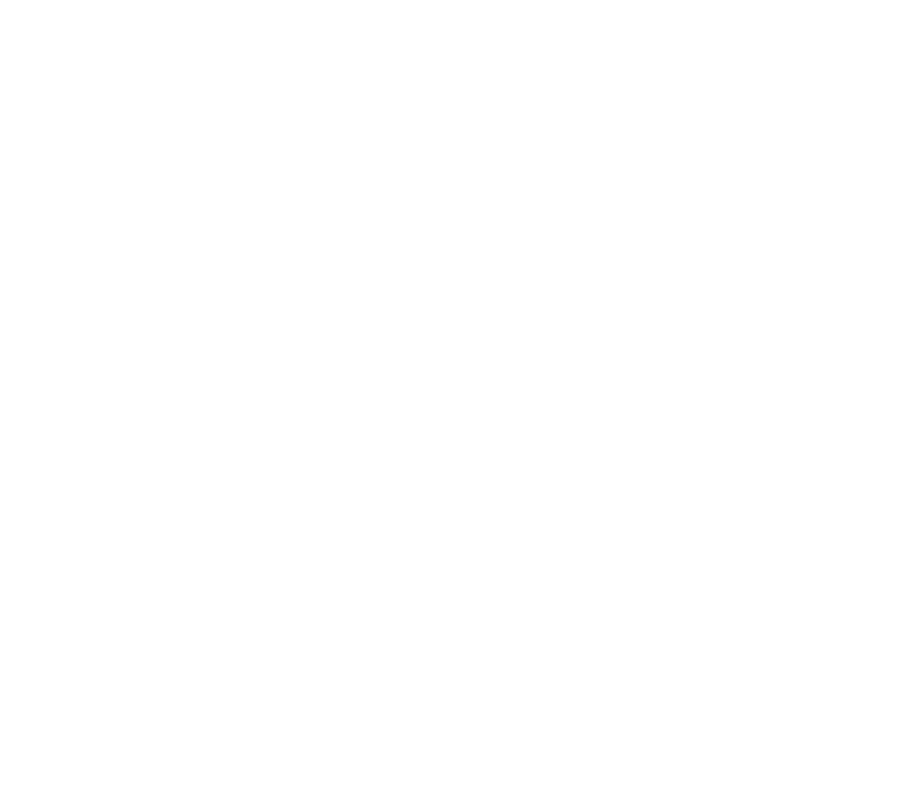
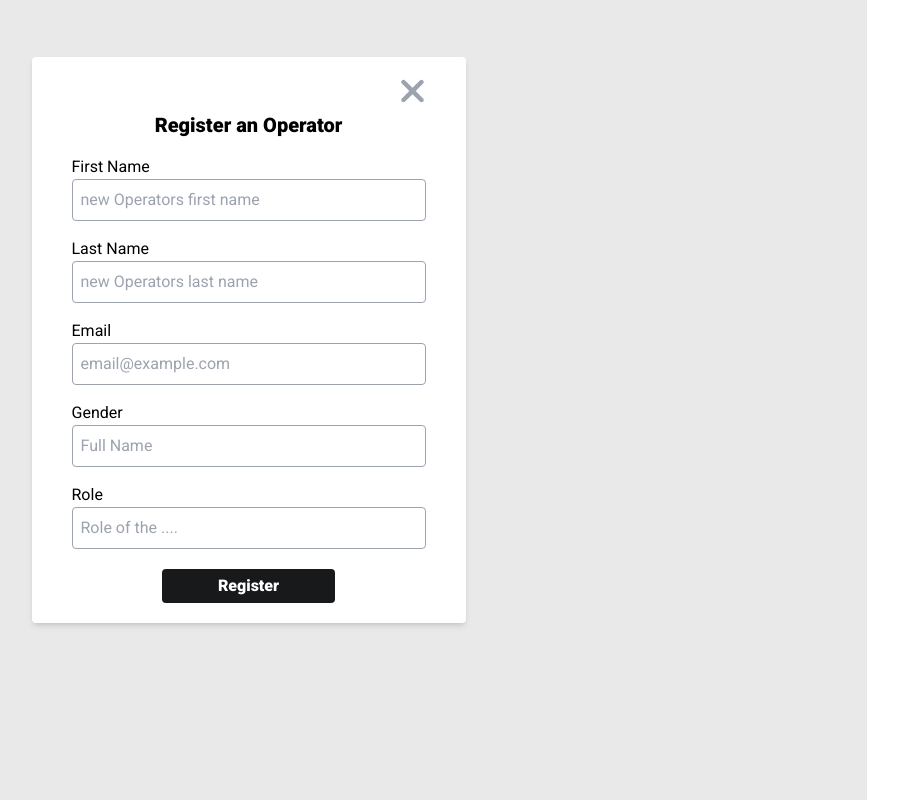
Before and after one commit to atlp-rwanda/Phantom-Frontend-Elites, a React app: page /modal in a window 1280 px wide. Before the commit this address had no page. Shown: the whole page, without its empty margins (370-1268 px from the left). Built offline with nearby package versions, Linux system fonts and the light colour scheme.

Commit message:
The Table component was created

```diff
--- a/src/App.js
+++ b/src/App.js
@@ -5,6 +5,7 @@ import { BrowserRouter as Router, Routes, Route } from "react-router-dom";
 import Home from "./components/Home";
 import About from "./components/About";
 import Operators from "./components/AdminDashboard/Operators";
+import OperatorRegistrationModel from "./components/AdminDashboard/OperatorRegistrationModel";
 
 /* =============================================
 App Function Component
@@ -21,6 +22,7 @@ const App = () => {
             <Route path="/" element={<Home />} />
             <Route path="/about" element={<About />} />
             <Route path="/operators" element={<Operators />} />
+            <Route path="/modal" element={<OperatorRegistrationModel />} />
           </Routes>
         </React.StrictMode>
       </div>
--- a/src/components/AdminDashboard/ChildComponents/Button.jsx
+++ b/src/components/AdminDashboard/ChildComponents/Button.jsx
@@ -1,18 +1,25 @@
-import React from "react";
+import React, { useState } from "react";
 import { faCirclePlus } from "@fortawesome/free-solid-svg-icons";
 import { FontAwesomeIcon } from "@fortawesome/react-fontawesome";
 import { Link } from "react-router-dom";
+import OperatorRegistrationModel from "../OperatorRegistrationModel";
 
 const Button = () => {
+  const [openModel, setOpenModel] = useState(false);
   return (
-    <>
-      <button className="border border-white rounded bg-[#363740] py-[3px]">
+    <div className="flex justify-end">
+      <button
+        onClick={() => setOpenModel(true)}
+        className="border border-white rounded bg-[#363740] py-[3px]"
+      >
         <FontAwesomeIcon className="text-white pr-2 pl-2" icon={faCirclePlus} />
         <Link className="pr-2 text-white border-transparent" to="">
           Operator
         </Link>
       </button>
-    </>
+
+      {openModel && <OperatorRegistrationModel closeModel={setOpenModel} />}
+    </div>
   );
 };
 
--- a/src/components/AdminDashboard/ChildComponents/Table.jsx
+++ b/src/components/AdminDashboard/ChildComponents/Table.jsx
@@ -3,11 +3,48 @@ import React from "react";
 const Table = () => {
   return (
     <>
-      <div className="bg-white rounded mx-8 h-[400px]">
-        <h1 className="text-center text-xl text-primary font-bold pt-4">
+      <div className="bg-gray-100 rounded shadow-sm mx-8 h-[400px]">
+        <h1 className="text-center text-xl text-primary font-bold py-2">
           Operators
         </h1>
+        <div className="text-left mx-6 text-md font-medium leading-6 tracking-wider">
+          <table className="w-full">
+            <thead className="bg-primary">
+              <tr>
+                <th className="text-white px-2">FirstName</th>
+                <th className="text-white px-2">LastName</th>
+                <th className="text-white px-2">Email</th>
+                <th className="text-white px-2">Gender</th>
+                <th className="text-white px-2">Role</th>
+              </tr>
+            </thead>
+            <tbody>
+              <tr>
+                <td className="text-primary px-2 ">John</td>
+                <td className="text-primary px-2">Niyontwali</td>
+                <td className="text-primary px-2">nijohn0006@gmail.com</td>
+                <td className="text-primary px-2">Male</td>
+                <td className="text-primary px-2">Operator</td>
+              </tr>
+              <tr>
+                <td className="text-primary px-2 ">John</td>
+                <td className="text-primary px-2">Niyontwali</td>
+                <td className="text-primary px-2">nijohn0006@gmail.com</td>
+                <td className="text-primary px-2">Male</td>
+                <td className="text-primary px-2">Operator</td>
+              </tr>
+              <tr>
+                <td className="text-primary px-2 ">John</td>
+                <td className="text-primary px-2">Niyontwali</td>
+                <td className="text-primary px-2">nijohn0006@gmail.com</td>
+                <td className="text-primary px-2">Male</td>
+                <td className="text-primary px-2">Operator</td>
+              </tr>
+            </tbody>
+          </table>
+        </div>
       </div>
+      <div></div>
     </>
   );
 };
--- /dev/null
+++ b/src/components/AdminDashboard/Modal.css
@@ -0,0 +1,11 @@
+.modelBackground {
+  width: 1237px;
+  height: 100vh;
+  background-color: rgb(233, 233, 233);
+  position: fixed;
+  display: flex;
+  margin-top: 0px;
+  padding-bottom: 120px;
+  justify-content: center;
+  align-items: center;
+}
--- /dev/null
+++ b/src/components/AdminDashboard/OperatorRegistrationModel.jsx
@@ -0,0 +1,78 @@
+/* eslint-disable react/prop-types */
+import { FontAwesomeIcon } from "@fortawesome/react-fontawesome";
+import { faXmark } from "@fortawesome/free-solid-svg-icons";
+import React from "react";
+import "./Modal.css";
+
+const OperatorRegistrationModel = ({ closeModel }) => {
+  return (
+    <div className="modelBackground">
+      <div className="bg-grey-lighter flex flex-col">
+        <div className="w-[450px] mx-auto mt-0 flex flex-col items-center justify-center  px-2">
+          <div className="bg-white px-[40px] py-4 rounded shadow-md text-black w-full">
+            <div className="flex-col">
+              <div className="flex justify-end">
+                <button onClick={() => closeModel(false)}>
+                  <FontAwesomeIcon
+                    className="text-4xl text-gray-400"
+                    icon={faXmark}
+                  />
+                </button>
+              </div>
+              <div className="mb-4">
+                <h1 className="text-center text-xl font-bold">
+                  Register an Operator
+                </h1>
+              </div>
+            </div>
+            <label htmlFor="Full name">First Name</label>
+            <input
+              type="text"
+              className="block border border-gray-400 w-full p-2 rounded mb-4"
+              name="firstname"
+              placeholder="new Operators first name"
+            />
+            <label htmlFor="Full name">Last Name</label>
+            <input
+              type="text"
+              className="block border border-gray-400 w-full p-2 rounded mb-4"
+              name="firstname"
+              placeholder="new Operators last name"
+            />
+            <label htmlFor="email">Email</label>
+            <input
+              type="text"
+              className="block border border-gray-400 w-full p-2 rounded mb-4"
+              name="email"
+              placeholder="email@example.com"
+            />
+            <label htmlFor="Full name">Gender</label>
+            <input
+              type="text"
+              className="block border border-gray-400 w-full p-2 rounded mb-4"
+              name="gender"
+              placeholder="Full Name"
+            />
+            <label htmlFor="role">Role</label>
+            <input
+              type="text"
+              className="block border border-gray-400 w-full p-2 rounded mb-4"
+              name="fullname"
+              placeholder="Role of the ...."
+            />
+            <div className="text-center">
+              <button
+                type="submit"
+                className="mx-auto py-[5px] px-14 rounded bg-primary text-white font-bold hover:bg-gray-700 focus:outline-none my-1"
+              >
+                Register
+              </button>
+            </div>
+          </div>
+        </div>
+      </div>
+    </div>
+  );
+};
+
+export default OperatorRegistrationModel;
--- a/src/components/AdminDashboard/Operators.jsx
+++ b/src/components/AdminDashboard/Operators.jsx
@@ -17,7 +17,7 @@ const Operators = () => {
           <div>
             <DashboardNav />
           </div>
-          <div className="flex justify-end mx-[140px] mt-16 mb-4">
+          <div className="mt-8 mb-4 mx-8">
             <Button />
           </div>
           <div>
```
